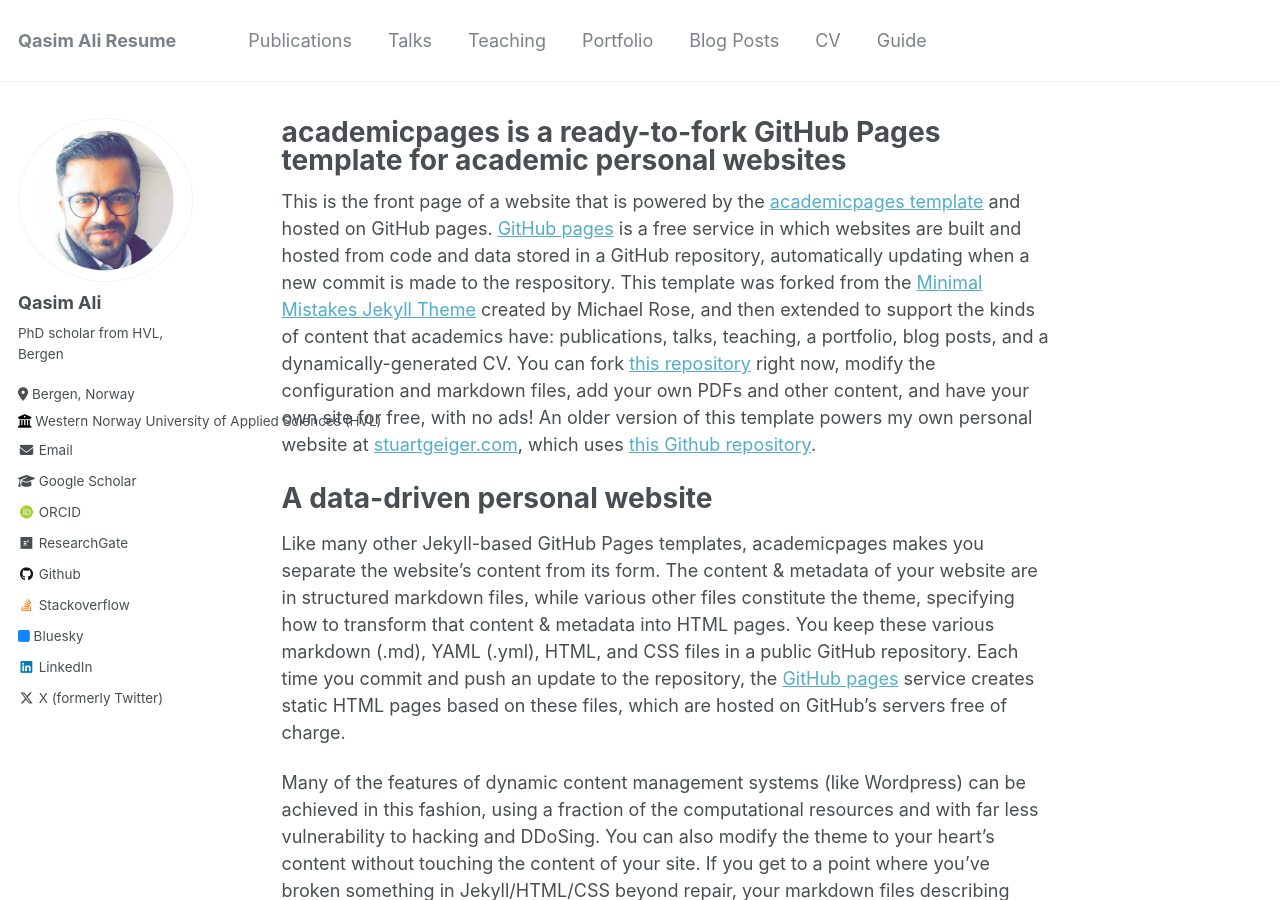
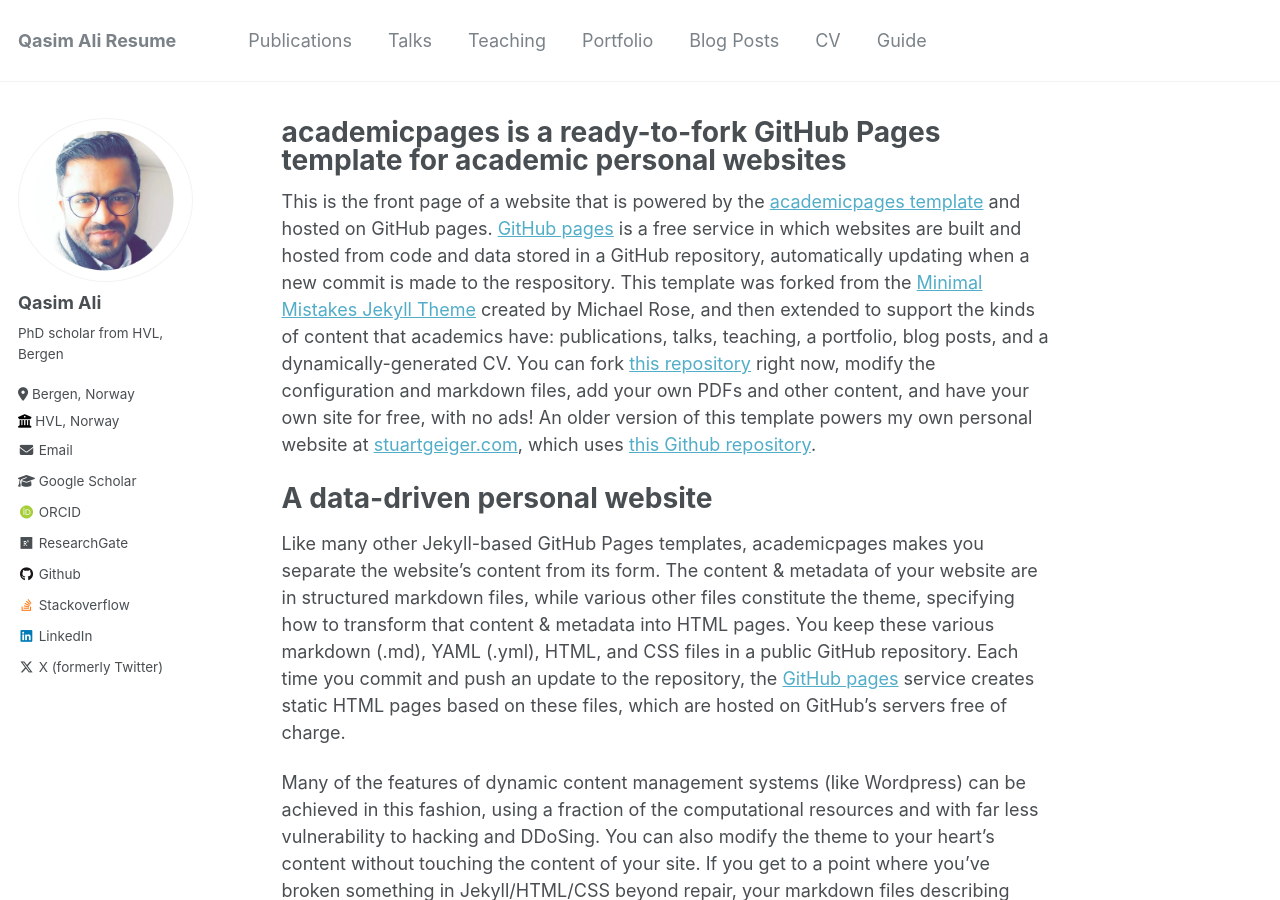
Before and after one commit to MalikQasimAli/MalikQasimAli.github.io, a Jekyll site: the page built from _pages/about.md, in a window 1280 px wide and 900 px high. Built offline with Jekyll 4.4.1, drawn with Linux system fonts in a browser that asks for light colours; some web fonts are replaced.

Commit message:
update bio

```diff
--- a/_config.yml
+++ b/_config.yml
@@ -25,7 +25,7 @@ author:
   pronouns         : # example: "she/her"
   bio              : "PhD scholar from HVL, Bergen "
   location         : "Bergen, Norway"
-  employer         : "Western Norway University of Applied Sciences (HVL)"
+  employer         : "HVL, Norway"
   uri              : # URL
   email            : "qasimali15001@gmail.com"
 
@@ -46,7 +46,7 @@ author:
   stackoverflow    : "4414996" # User number or user number and name (i.e., use "1" or "1/jeff-atwood")
 
   # Social media
-  bluesky          : "bsky.app" # Replace this with you Bluesky username
+  #bluesky          : "bsky.app" # Replace this with you Bluesky username
   facebook         : # Username
   flickr           : # Username
   foursquare       : # Username
```
